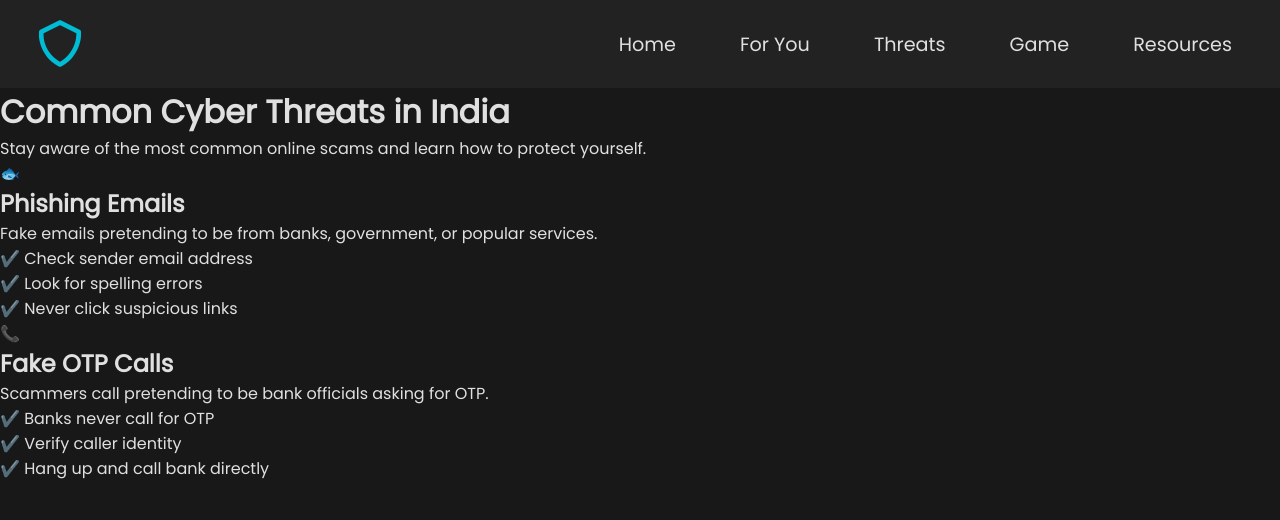
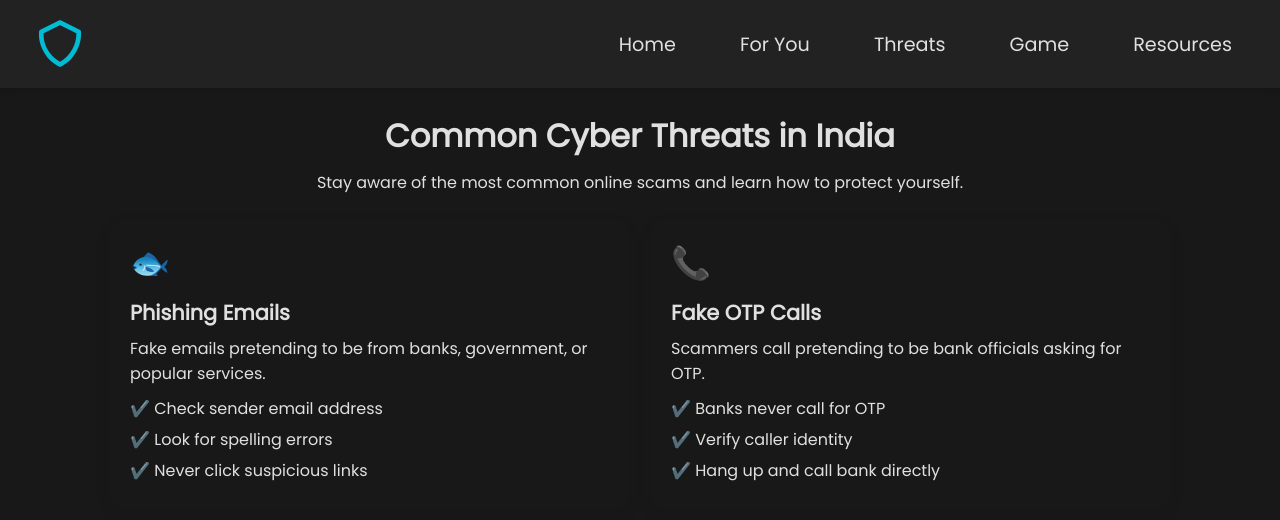
Before and after one commit to VRYeshwanth/CodeFury-8.0-Future-Developers, a plain HTML site: page main.html in a window 1280 px wide. Drawn offline with nearby package versions, Linux system fonts and the light colour scheme.

Commit message:
Update from shrihair style.css
added visual blocks

```diff
--- a/style.css
+++ b/style.css
@@ -52,3 +52,57 @@ nav ul li a.active {
     background: #00bcd4;
     color: #181818;
 }
+
+/* Wrapper */
+.wrap {
+  max-width: 1100px;
+  margin: 24px auto;
+  padding: 0 20px;
+}
+h1 {
+  text-align: center;
+  margin-bottom: 10px;
+}
+.sub {
+  text-align: center;
+  color: var(--muted);
+  margin-bottom: 24px;
+}
+
+/* Grid */
+.grid {
+  display: grid;
+  grid-template-columns: repeat(auto-fit, minmax(280px, 1fr));
+  gap: 22px;
+}
+.card {
+  background: var(--card);
+  border: 1px solid var(--ring);
+  border-radius: 16px;
+  padding: 20px;
+  box-shadow: 0 6px 18px rgba(15,23,42,0.06);
+  transition: transform 0.2s ease, box-shadow 0.2s ease;
+}
+.card:hover {
+  transform: translateY(-4px);
+  box-shadow: 0 8px 20px rgba(15,23,42,0.1);
+}
+.card-icon {
+  font-size: 2rem;
+  margin-bottom: 10px;
+}
+.card h2 {
+  margin-bottom: 8px;
+  font-size: 1.3rem;
+}
+.card p {
+  color: var(--muted);
+  margin-bottom: 10px;
+}
+.card ul {
+  list-style: none;
+  color: #111827;
+}
+.card ul li {
+  margin-bottom: 6px;
+}
```
